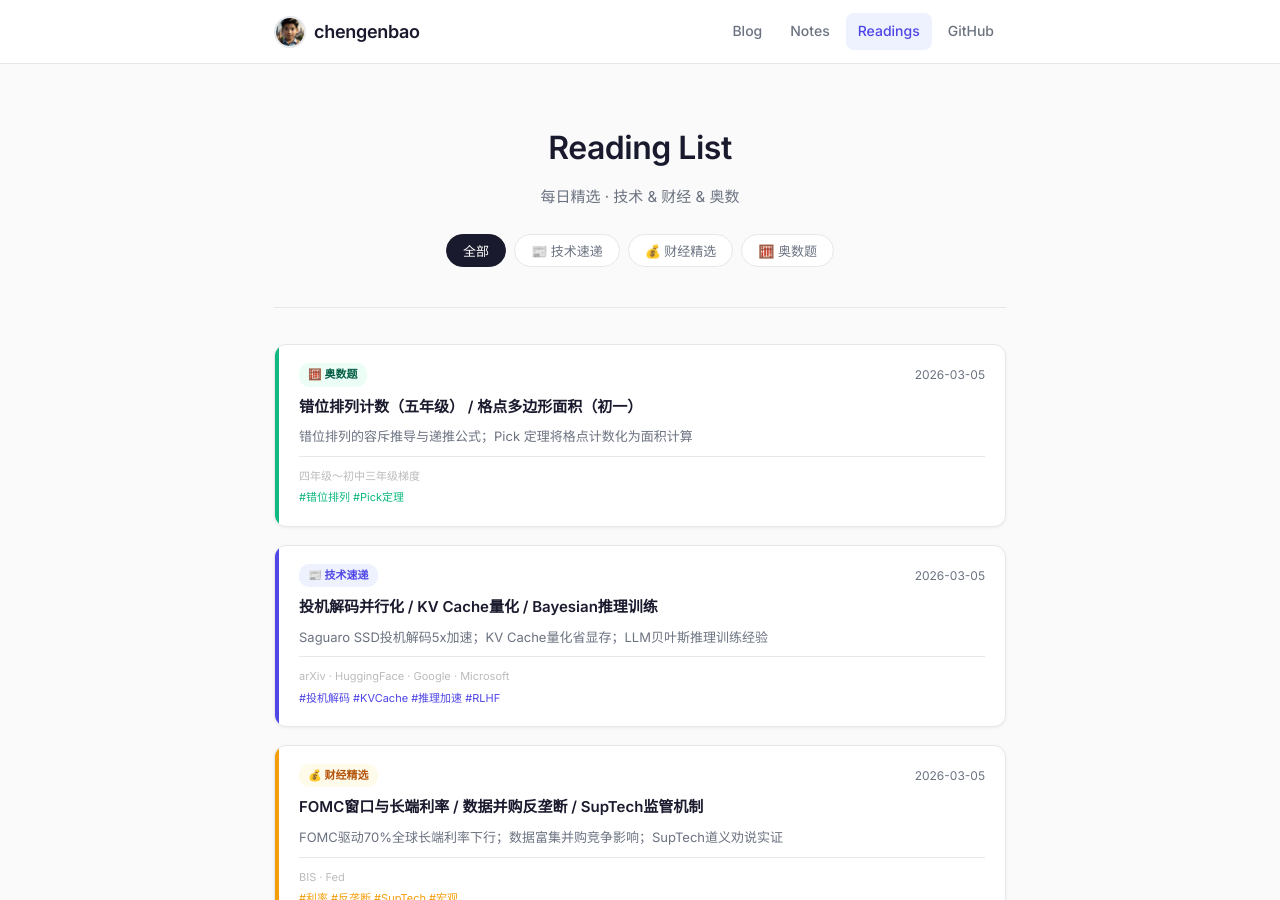
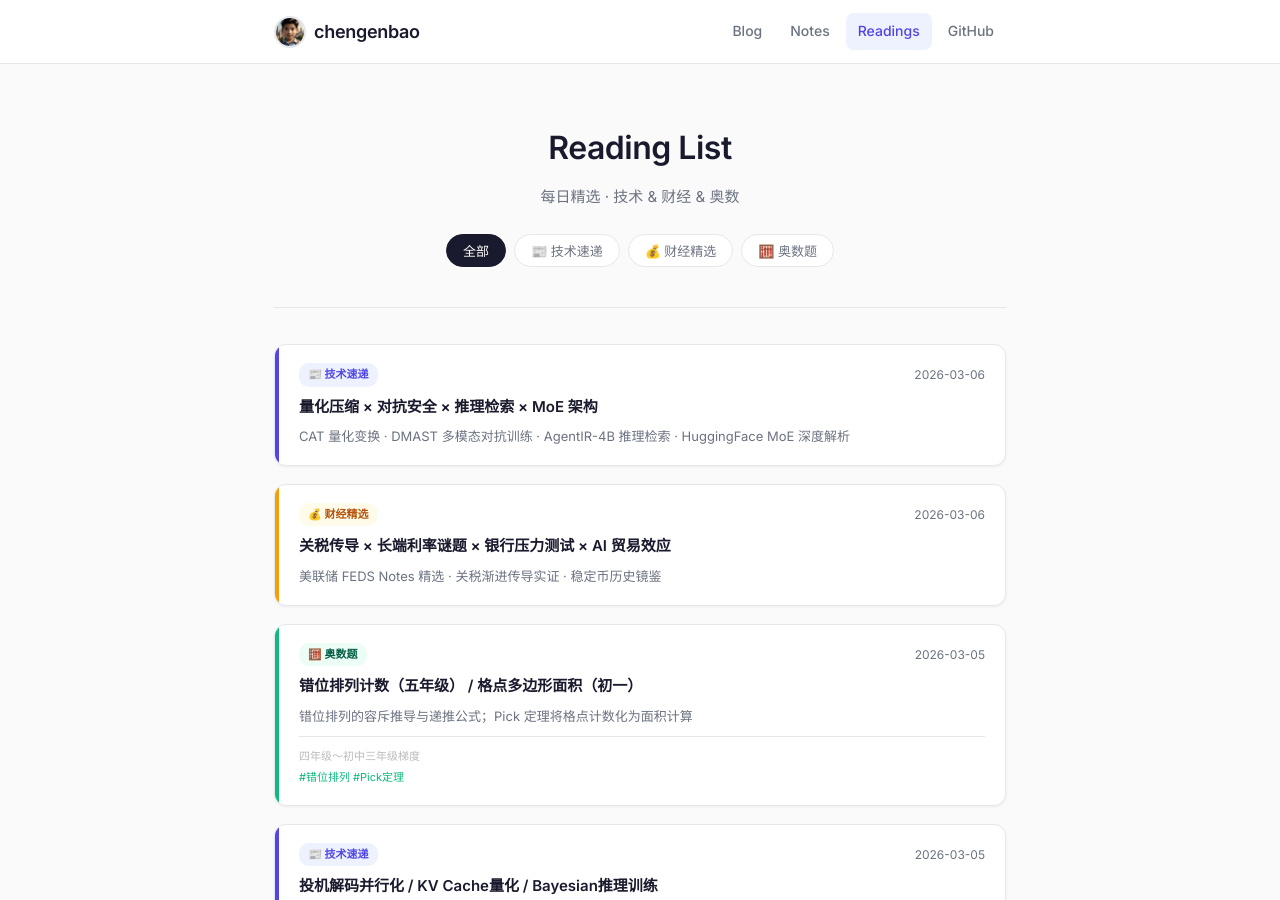
Before and after one commit to chengenbao/chengenbao.github.io, a Jekyll site: the page built from reading-list/index.md, in a window 1280 px wide and 900 px high. Built offline with Jekyll 4.4.1, drawn with Linux system fonts in a browser that asks for light colours.

Commit message:
Add 2026-03-06 reading list cards

```diff
--- a/reading-list/index.md
+++ b/reading-list/index.md
@@ -18,6 +18,28 @@ permalink: /reading-list/
   </div>
 
   <div class="rl-grid">
+<a class="rl-card tech" href="/reading-list/2026-03-06-tech/">
+  <div class="rl-accent"></div>
+  <div class="rl-body">
+    <div class="rl-top">
+      <span class="rl-badge tech">📰 技术速递</span>
+      <time>2026-03-06</time>
+    </div>
+    <h2>量化压缩 × 对抗安全 × 推理检索 × MoE 架构</h2>
+    <p>CAT 量化变换 · DMAST 多模态对抗训练 · AgentIR-4B 推理检索 · HuggingFace MoE 深度解析</p>
+  </div>
+</a>
+<a class="rl-card finance" href="/reading-list/2026-03-06-finance/">
+  <div class="rl-accent"></div>
+  <div class="rl-body">
+    <div class="rl-top">
+      <span class="rl-badge finance">💰 财经精选</span>
+      <time>2026-03-06</time>
+    </div>
+    <h2>关税传导 × 长端利率谜题 × 银行压力测试 × AI 贸易效应</h2>
+    <p>美联储 FEDS Notes 精选 · 关税渐进传导实证 · 稳定币历史镜鉴</p>
+  </div>
+</a>
 <a class="rl-card math" href="/reading-list/2026-03-05-math/">
   <div class="rl-accent"></div>
   <div class="rl-body">
```
